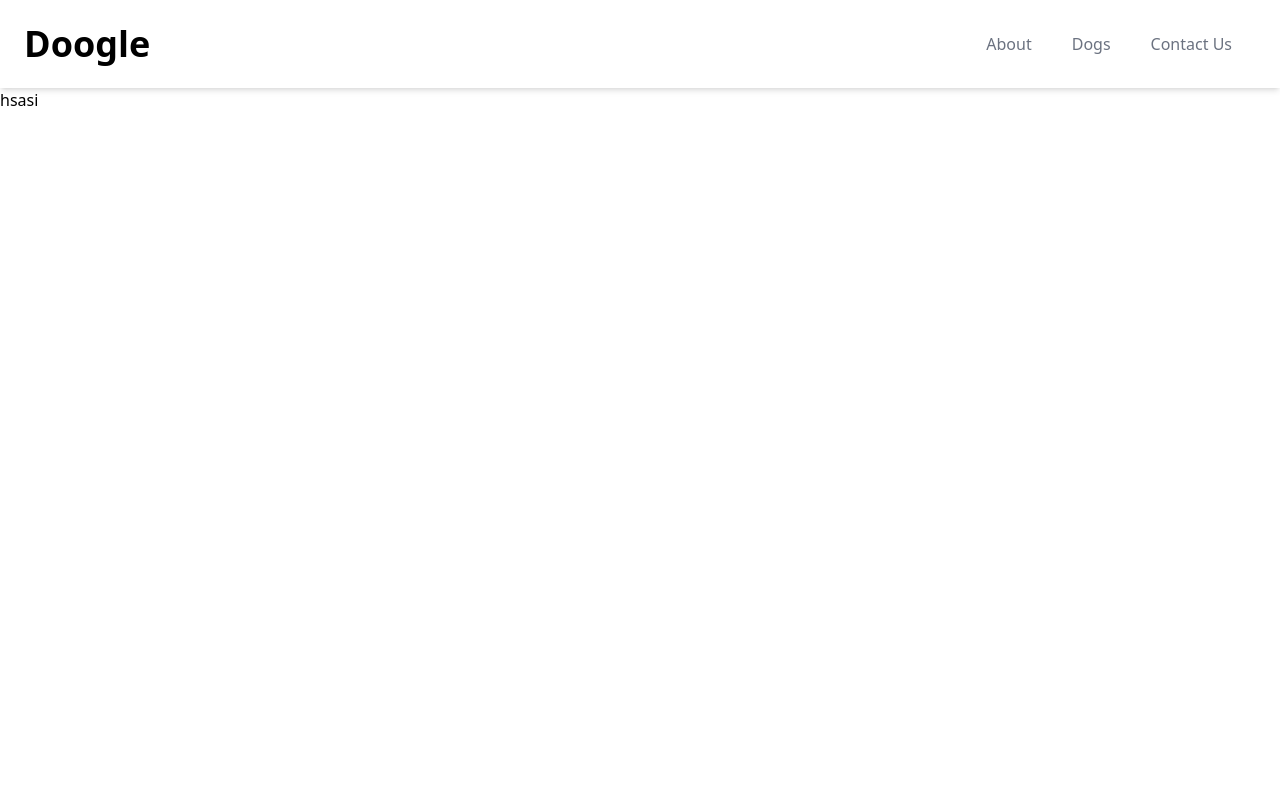
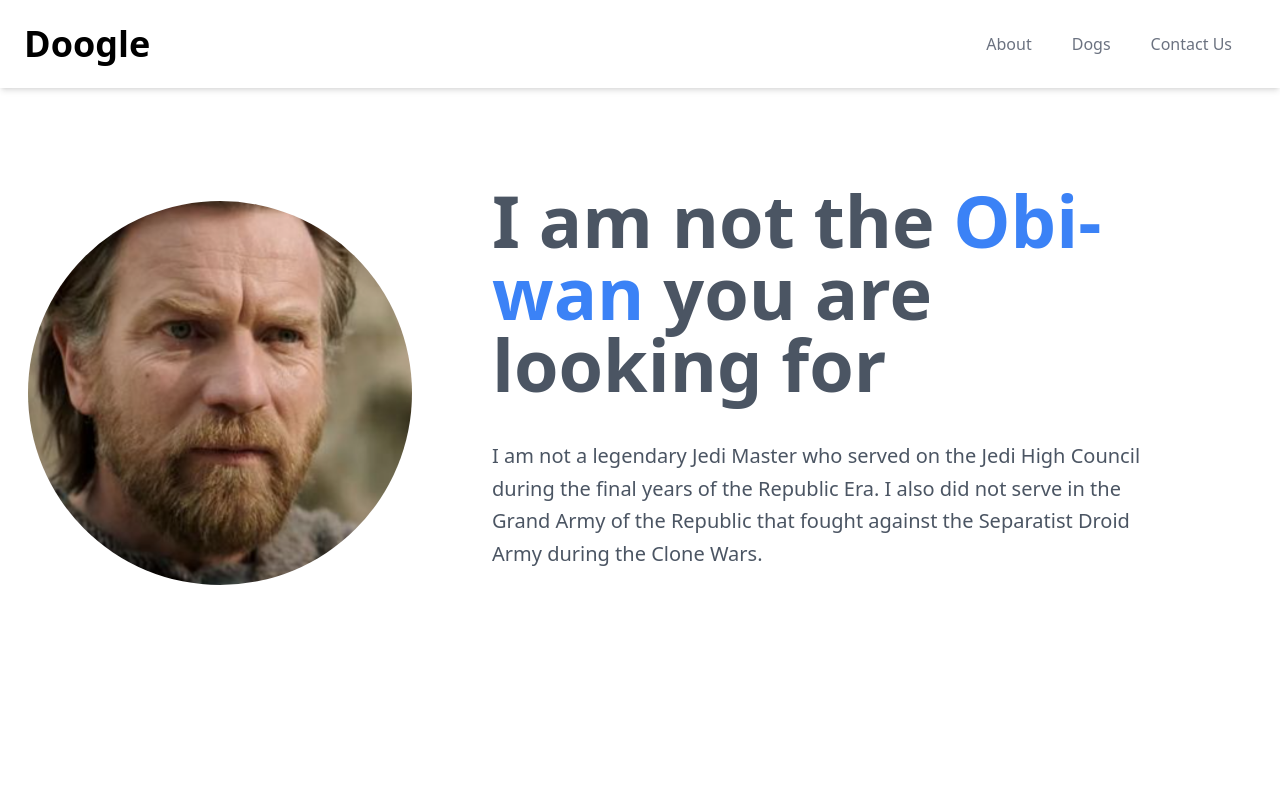
Before and after one commit to edshen17/doogle-client, a Next.js app: page /about in a window 1280 px wide. Shown: the top 800 px of the page. Built offline with nearby package versions, Linux system fonts and the light colour scheme.

Commit message:
finish about page

```diff
--- a/pages/about.tsx
+++ b/pages/about.tsx
@@ -1,7 +1,19 @@
 import { NextPage } from "next"
 
-const ContactUs: NextPage = () => {
-  return <h1>hsasi</h1>
+const About: NextPage = () => {
+  return <div className="text-gray-600 body-font">
+    <div className="container mx-auto flex p-7 md:py-24 md:flex-row flex-col items-center">
+      <div className="mb-10 md:mb-0">
+        <img className="object-cover object-center rounded-full h-96 w-96" alt="obi-wan" src="/images/obi-wan.png" />
+      </div>
+      <div className="lg:flex-grow md:w-1/2 flex flex-col md:items-start md:text-left items-center text-center md:mx-20 text-xl">
+        <h1 className="font-bold text-4xl md:text-7xl text-center md:text-left mb-8 md:mb-10">
+          I am not the <span className="text-blue-500">Obi-wan</span> you are looking for
+				</h1>
+        <p className="mb-8 leading-relaxed">I am not a legendary Jedi Master who served on the Jedi High Council during the final years of the Republic Era. I also did not serve in the Grand Army of the Republic that fought against the Separatist Droid Army during the Clone Wars.</p>
+      </div>
+    </div>
+  </div>
 }
 
-export default ContactUs
+export default About
```
Also changed, not shown: public/images/obi-wan.png (added), public/images/obi-wan.webp (added).
